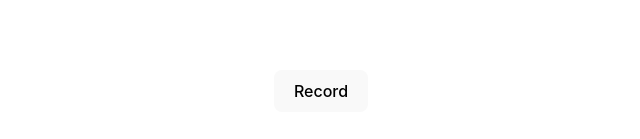
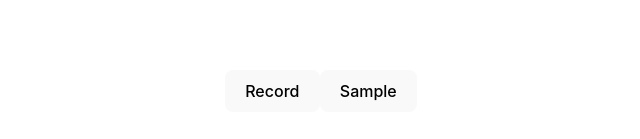
Before and after one commit to teksts/tone-tracker, a React (Vite) app in the folder tt-frontend/: page / in a window 1280 px wide. Shown: the part 309-448 px from the top of the page, without its empty margins (319-959 px from the left). Built offline with nearby package versions, Linux system fonts and the light colour scheme.

Commit message:
Implement analyser node
Mock up sampler to test audio graph

```diff
--- a/tt-frontend/src/components/AudioAnalyzer.jsx
+++ b/tt-frontend/src/components/AudioAnalyzer.jsx
@@ -20,11 +20,26 @@ function AudioAnalyzer(props) {
       }
     }
   }, [source])
-
-return (
-  <>
-  </>
-)
+  const sampleAnalyser = () => {
+    const analyser = analyserNode;
+    const bufferLength = analyser.fftSize;
+    let i = 0;
+    while (i < 10000000) {
+      if (i % 1000 === 0) {
+        const dataArray = new Uint8Array(bufferLength);
+        analyser.getByteTimeDomainData(dataArray);
+        console.log(dataArray)
+      }
+      i++;
+    }
+  }
+  return (
+    <>
+      <button onClick={sampleAnalyser}>
+        Sample
+      </button>
+    </>
+  )
 }
 
 export default AudioAnalyzer
```
